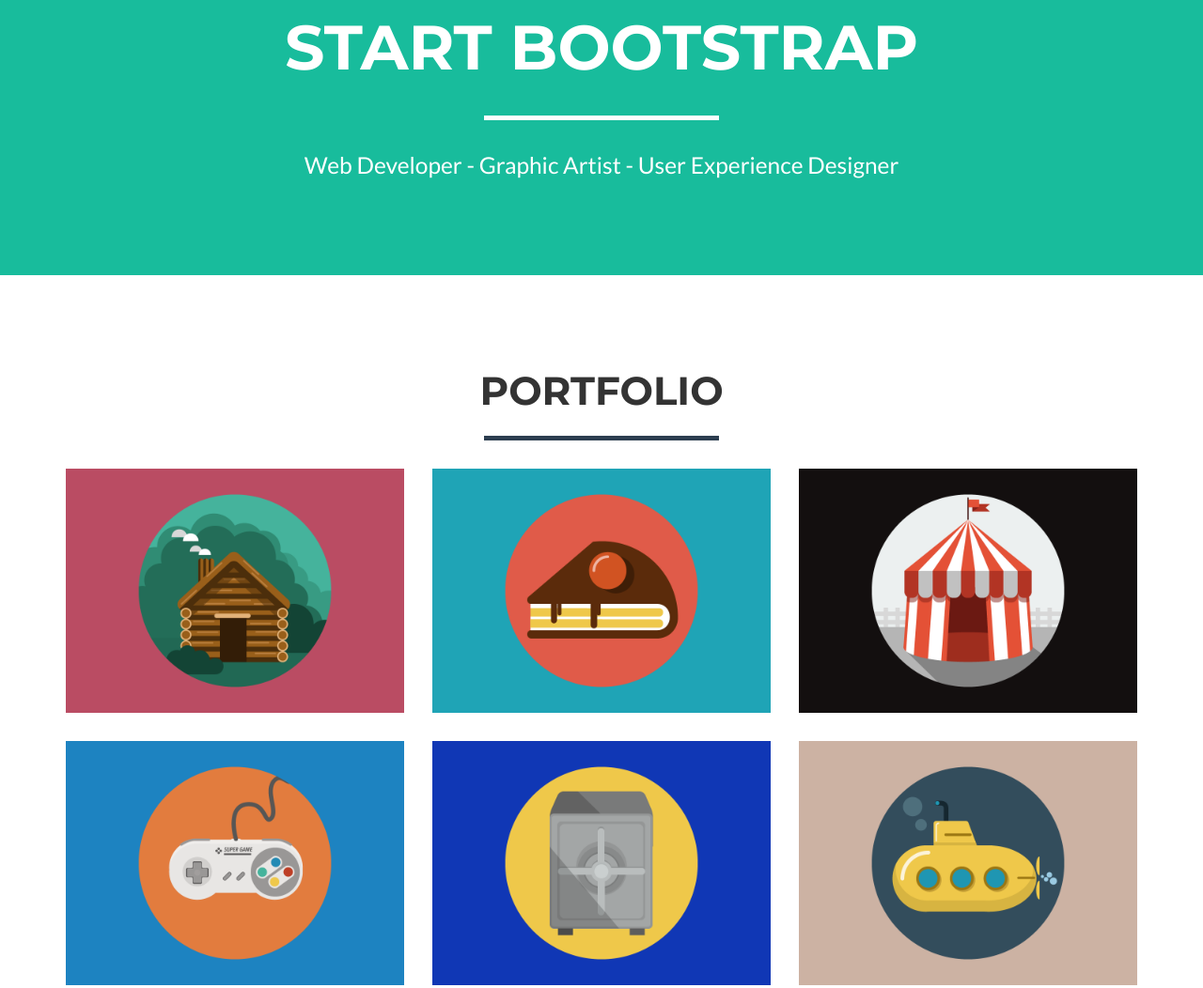
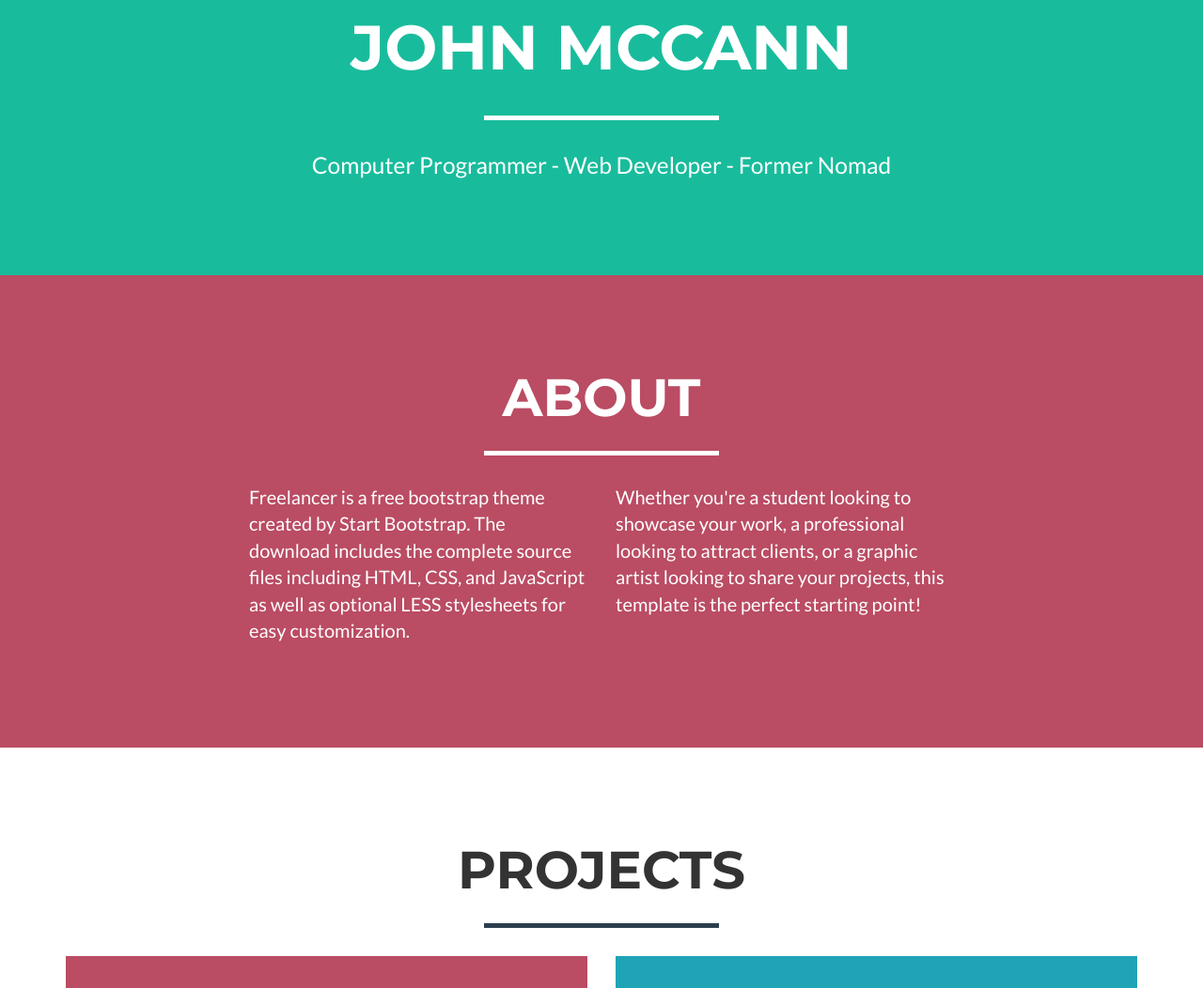
Before and after one commit to johnfrancismccann/johnfrancismccann.github.io, a website: page index.html in a window 1280 px wide. Shown: the part 473-1525 px from the top of the page at 94% size. Drawn offline with nearby package versions, Linux system fonts and the light colour scheme.

Commit message:
slightly customize order of website. fill in names of major sections. remove information pertaining to Start Bootstrap

```diff
--- /dev/null
+++ b/css/added.css
@@ -0,0 +1,7 @@
+section.maroon-background {
+  background: #ba4c63;
+}
+
+hr.star-light.maroon-background:after {
+  background: #ba4c63;
+}
--- a/css/freelancer.css
+++ b/css/freelancer.css
@@ -183,7 +183,9 @@ section {
 }
 section h2 {
   margin: 0;
-  font-size: 3em;
+  /* CHANGE */
+  /* font-size: 3em; */
+  font-size: 4em;
 }
 section.success {
   background: #18BC9C;
@@ -204,7 +206,8 @@ section.success {
 #portfolio .portfolio-item .portfolio-link {
   display: block;
   position: relative;
-  max-width: 400px;
+  /* CHANGE */
+  /* max-width: 400px; */
   margin: 0 auto;
 }
 #portfolio .portfolio-item .portfolio-link .caption {
--- a/index.html
+++ b/index.html
@@ -15,7 +15,12 @@
     <link href="vendor/bootstrap/css/bootstrap.min.css" rel="stylesheet">
 
     <!-- Theme CSS -->
-    <link href="css/freelancer.min.css" rel="stylesheet">
+    <!-- <link href="css/freelancer.min.css" rel="stylesheet"> -->
+    <link href="css/freelancer.css" rel="stylesheet">
+
+    <!-- Added CSS -->
+    <!-- customized css added on top of theme -->
+    <link href="css/added.css" rel="stylesheet">
 
     <!-- Custom Fonts -->
     <link href="vendor/font-awesome/css/font-awesome.min.css" rel="stylesheet" type="text/css">
@@ -41,7 +46,7 @@
                 <button type="button" class="navbar-toggle" data-toggle="collapse" data-target="#bs-example-navbar-collapse-1">
                     <span class="sr-only">Toggle navigation</span> Menu <i class="fa fa-bars"></i>
                 </button>
-                <a class="navbar-brand" href="#page-top">Start Bootstrap</a>
+                <a class="navbar-brand" href="#page-top">John McCann</a>
             </div>
 
             <!-- Collect the nav links, forms, and other content for toggling -->
@@ -51,10 +56,10 @@
                         <a href="#page-top"></a>
                     </li>
                     <li class="page-scroll">
-                        <a href="#portfolio">Portfolio</a>
+                        <a href="#about">About</a>
                     </li>
                     <li class="page-scroll">
-                        <a href="#about">About</a>
+                        <a href="#portfolio">Projects</a>
                     </li>
                     <li class="page-scroll">
                         <a href="#contact">Contact</a>
@@ -73,26 +78,51 @@
                 <div class="col-lg-12">
                     <img class="img-responsive" src="img/profile.png" alt="">
                     <div class="intro-text">
-                        <span class="name">Start Bootstrap</span>
+                        <span class="name">John McCann</span>
                         <hr class="star-light">
-                        <span class="skills">Web Developer - Graphic Artist - User Experience Designer</span>
+                        <span class="skills">Computer Programmer - Web Developer - Former Nomad</span>
                     </div>
                 </div>
             </div>
         </div>
     </header>
 
+    <!-- About Section -->
+    <section class="success maroon-background" id="about">
+        <div class="container">
+            <div class="row">
+                <div class="col-lg-12 text-center">
+                    <h2>About</h2>
+                    <hr class="star-light maroon-background">
+                </div>
+            </div>
+            <div class="row">
+                <div class="col-lg-4 col-lg-offset-2">
+                    <p>Freelancer is a free bootstrap theme created by Start Bootstrap. The download includes the complete source files including HTML, CSS, and JavaScript as well as optional LESS stylesheets for easy customization.</p>
+                </div>
+                <div class="col-lg-4">
+                    <p>Whether you're a student looking to showcase your work, a professional looking to attract clients, or a graphic artist looking to share your projects, this template is the perfect starting point!</p>
+                </div>
+                <!-- <div class="col-lg-8 col-lg-offset-2 text-center">
+                    <a href="#" class="btn btn-lg btn-outline">
+                        <i class="fa fa-download"></i> Download Theme
+                    </a>
+                </div> -->
+            </div>
+        </div>
+    </section>
+
     <!-- Portfolio Grid Section -->
     <section id="portfolio">
         <div class="container">
             <div class="row">
                 <div class="col-lg-12 text-center">
-                    <h2>Portfolio</h2>
+                    <h2>Projects</h2>
                     <hr class="star-primary">
                 </div>
             </div>
             <div class="row">
-                <div class="col-sm-4 portfolio-item">
+                <div class="col-sm-6 portfolio-item">
                     <a href="#portfolioModal1" class="portfolio-link" data-toggle="modal">
                         <div class="caption">
                             <div class="caption-content">
@@ -102,7 +132,7 @@
                         <img src="img/portfolio/cabin.png" class="img-responsive" alt="">
                     </a>
                 </div>
-                <div class="col-sm-4 portfolio-item">
+                <div class="col-sm-6 portfolio-item">
                     <a href="#portfolioModal2" class="portfolio-link" data-toggle="modal">
                         <div class="caption">
                             <div class="caption-content">
@@ -112,7 +142,7 @@
                         <img src="img/portfolio/cake.png" class="img-responsive" alt="">
                     </a>
                 </div>
-                <div class="col-sm-4 portfolio-item">
+                <div class="col-sm-6 portfolio-item">
                     <a href="#portfolioModal3" class="portfolio-link" data-toggle="modal">
                         <div class="caption">
                             <div class="caption-content">
@@ -122,7 +152,7 @@
                         <img src="img/portfolio/circus.png" class="img-responsive" alt="">
                     </a>
                 </div>
-                <div class="col-sm-4 portfolio-item">
+                <div class="col-sm-6 portfolio-item">
                     <a href="#portfolioModal4" class="portfolio-link" data-toggle="modal">
                         <div class="caption">
                             <div class="caption-content">
@@ -132,7 +162,7 @@
                         <img src="img/portfolio/game.png" class="img-responsive" alt="">
                     </a>
                 </div>
-                <div class="col-sm-4 portfolio-item">
+                <!-- <div class="col-sm-3 portfolio-item">
                     <a href="#portfolioModal5" class="portfolio-link" data-toggle="modal">
                         <div class="caption">
                             <div class="caption-content">
@@ -141,8 +171,8 @@
                         </div>
                         <img src="img/portfolio/safe.png" class="img-responsive" alt="">
                     </a>
-                </div>
-                <div class="col-sm-4 portfolio-item">
+                </div> -->
+                <!-- <div class="col-sm-3 portfolio-item">
                     <a href="#portfolioModal6" class="portfolio-link" data-toggle="modal">
                         <div class="caption">
                             <div class="caption-content">
@@ -151,32 +181,7 @@
                         </div>
                         <img src="img/portfolio/submarine.png" class="img-responsive" alt="">
                     </a>
-                </div>
-            </div>
-        </div>
-    </section>
-
-    <!-- About Section -->
-    <section class="success" id="about">
-        <div class="container">
-            <div class="row">
-                <div class="col-lg-12 text-center">
-                    <h2>About</h2>
-                    <hr class="star-light">
-                </div>
-            </div>
-            <div class="row">
-                <div class="col-lg-4 col-lg-offset-2">
-                    <p>Freelancer is a free bootstrap theme created by Start Bootstrap. The download includes the complete source files including HTML, CSS, and JavaScript as well as optional LESS stylesheets for easy customization.</p>
-                </div>
-                <div class="col-lg-4">
-                    <p>Whether you're a student looking to showcase your work, a professional looking to attract clients, or a graphic artist looking to share your projects, this template is the perfect starting point!</p>
-                </div>
-                <div class="col-lg-8 col-lg-offset-2 text-center">
-                    <a href="#" class="btn btn-lg btn-outline">
-                        <i class="fa fa-download"></i> Download Theme
-                    </a>
-                </div>
+                </div> -->
             </div>
         </div>
     </section>
@@ -241,35 +246,38 @@
         <div class="footer-above">
             <div class="container">
                 <div class="row">
-                    <div class="footer-col col-md-4">
+                    <!-- <div class="footer-col col-md-4">
                         <h3>Location</h3>
                         <p>3481 Melrose Place
                             <br>Beverly Hills, CA 90210</p>
-                    </div>
-                    <div class="footer-col col-md-4">
+                    </div> -->
+                    <div class="footer-col col-md-12">
                         <h3>Around the Web</h3>
                         <ul class="list-inline">
                             <li>
                                 <a href="#" class="btn-social btn-outline"><i class="fa fa-fw fa-facebook"></i></a>
                             </li>
-                            <li>
+                            <!-- <li>
                                 <a href="#" class="btn-social btn-outline"><i class="fa fa-fw fa-google-plus"></i></a>
-                            </li>
-                            <li>
+                            </li> -->
+                            <!-- <li>
                                 <a href="#" class="btn-social btn-outline"><i class="fa fa-fw fa-twitter"></i></a>
-                            </li>
+                            </li> -->
                             <li>
                                 <a href="#" class="btn-social btn-outline"><i class="fa fa-fw fa-linkedin"></i></a>
                             </li>
                             <li>
+                                <a href="#" class="btn-social btn-outline"><i class="fa fa-fw XXX"></i></a>
+                            </li>
+                            <!-- <li>
                                 <a href="#" class="btn-social btn-outline"><i class="fa fa-fw fa-dribbble"></i></a>
-                            </li>
+                            </li> -->
                         </ul>
                     </div>
-                    <div class="footer-col col-md-4">
+                    <!-- <div class="footer-col col-md-4">
                         <h3>About Freelancer</h3>
                         <p>Freelance is a free to use, open source Bootstrap theme created by <a href="http://startbootstrap.com">Start Bootstrap</a>.</p>
-                    </div>
+                    </div> -->
                 </div>
             </div>
         </div>
```
